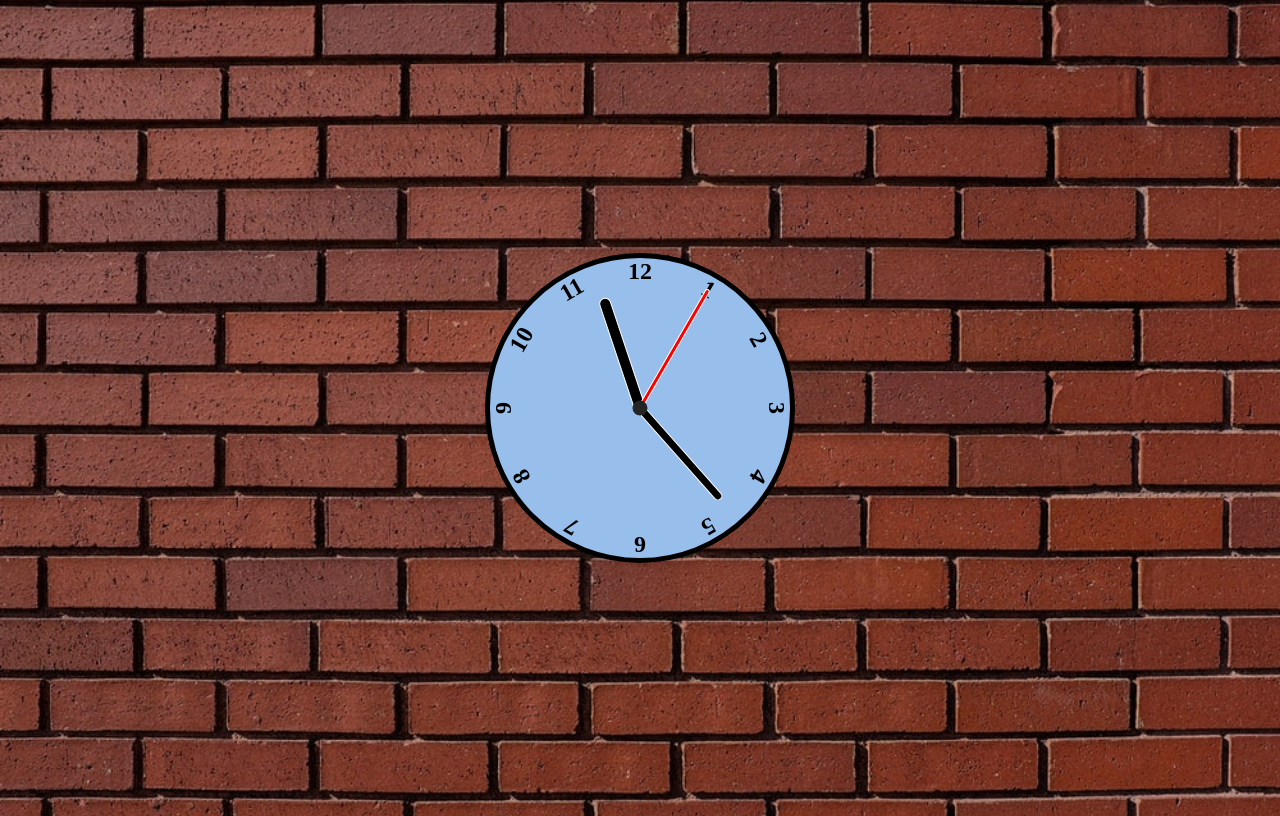
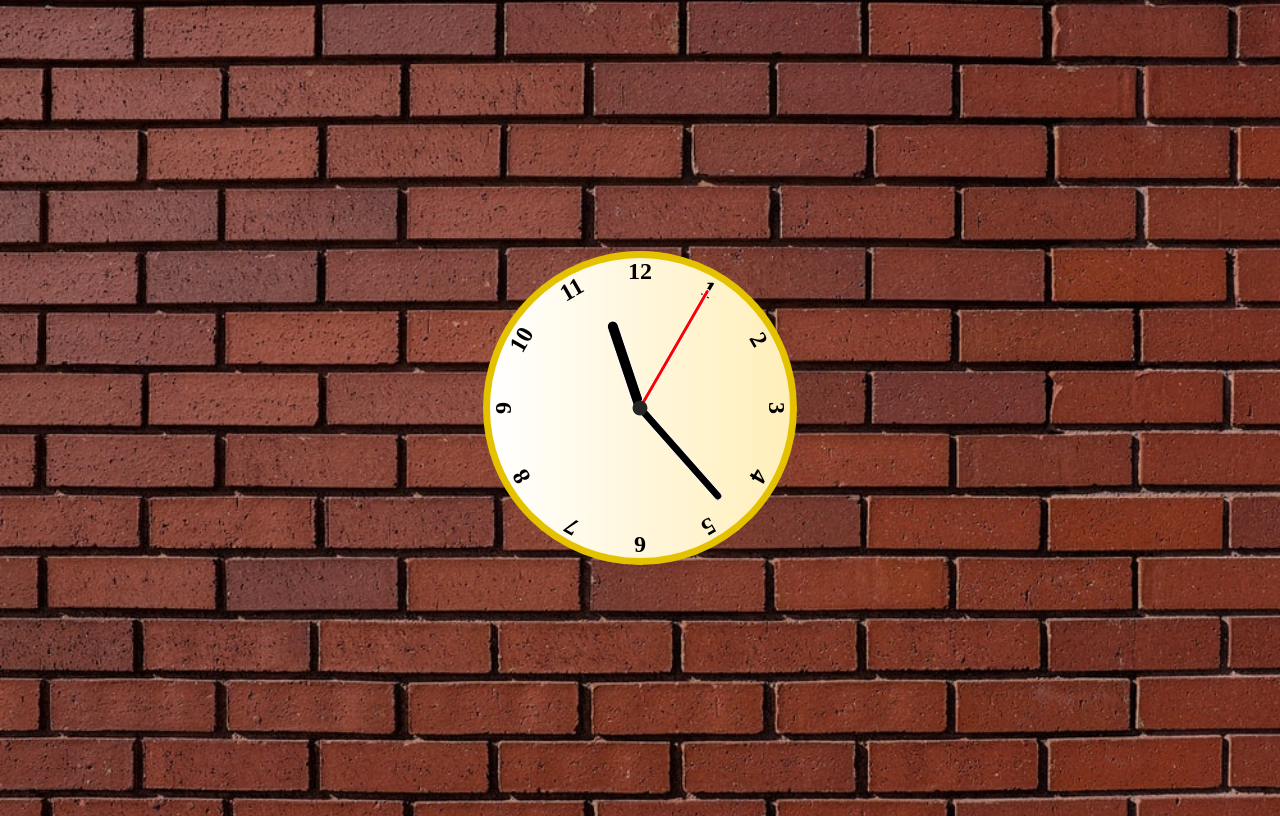
Before and after one commit to thomasgeorge760/clock, a plain HTML site: page index.html in a window 1280 px wide. Drawn offline with Linux system fonts and the light colour scheme.

Commit message:
updated clock skin

```diff
--- a/styles.css
+++ b/styles.css
@@ -18,9 +18,14 @@ body {
 .clock {
     width: 300px;
     height: 300px;
-    background-color: rgb(152, 191, 236);
+    background: #FFEFBA;
+    /* fallback for old browsers */
+    background: -webkit-linear-gradient(to right, #FFFFFF, #FFEFBA);
+    /* Chrome 10-25, Safari 5.1-6 */
+    background: linear-gradient(to right, #FFFFFF, #FFEFBA);
+    /* W3C, IE 10+/ Edge, Firefox 16+, Chrome 26+, Opera 12+, Safari 7+ */
     border-radius: 50%;
-    border: 5px solid black;
+    border: 7px solid rgb(228, 194, 0);
     position: relative;
 }
 
@@ -121,7 +126,7 @@ body {
 
 .clock .hand.hour {
     width: 10px;
-    height: 38%;
+    height: 30%;
     background-color: rgb(0, 0, 0);
     z-index: 8;
 }
```
Also changed, not shown: border.png (added).
